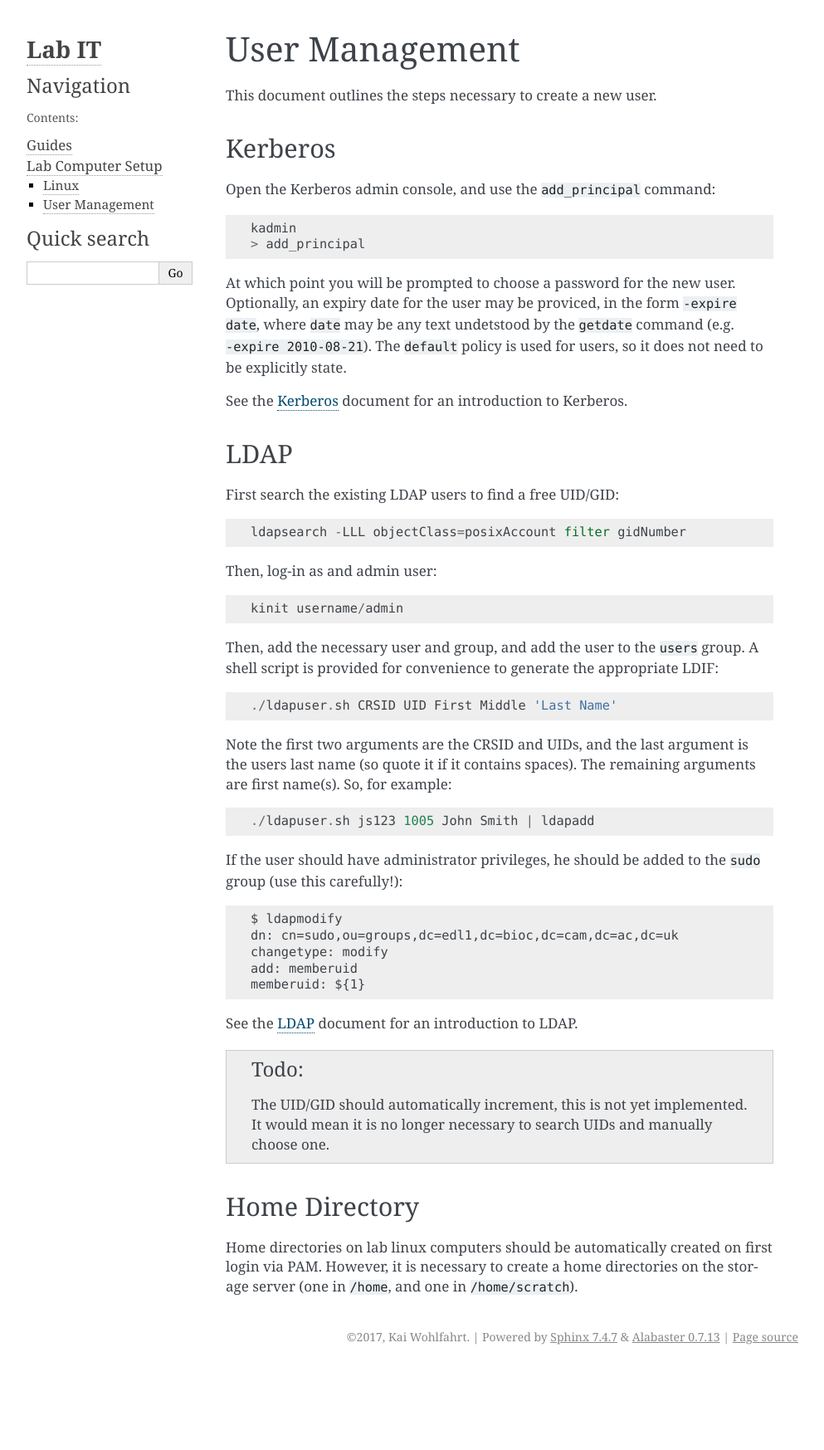
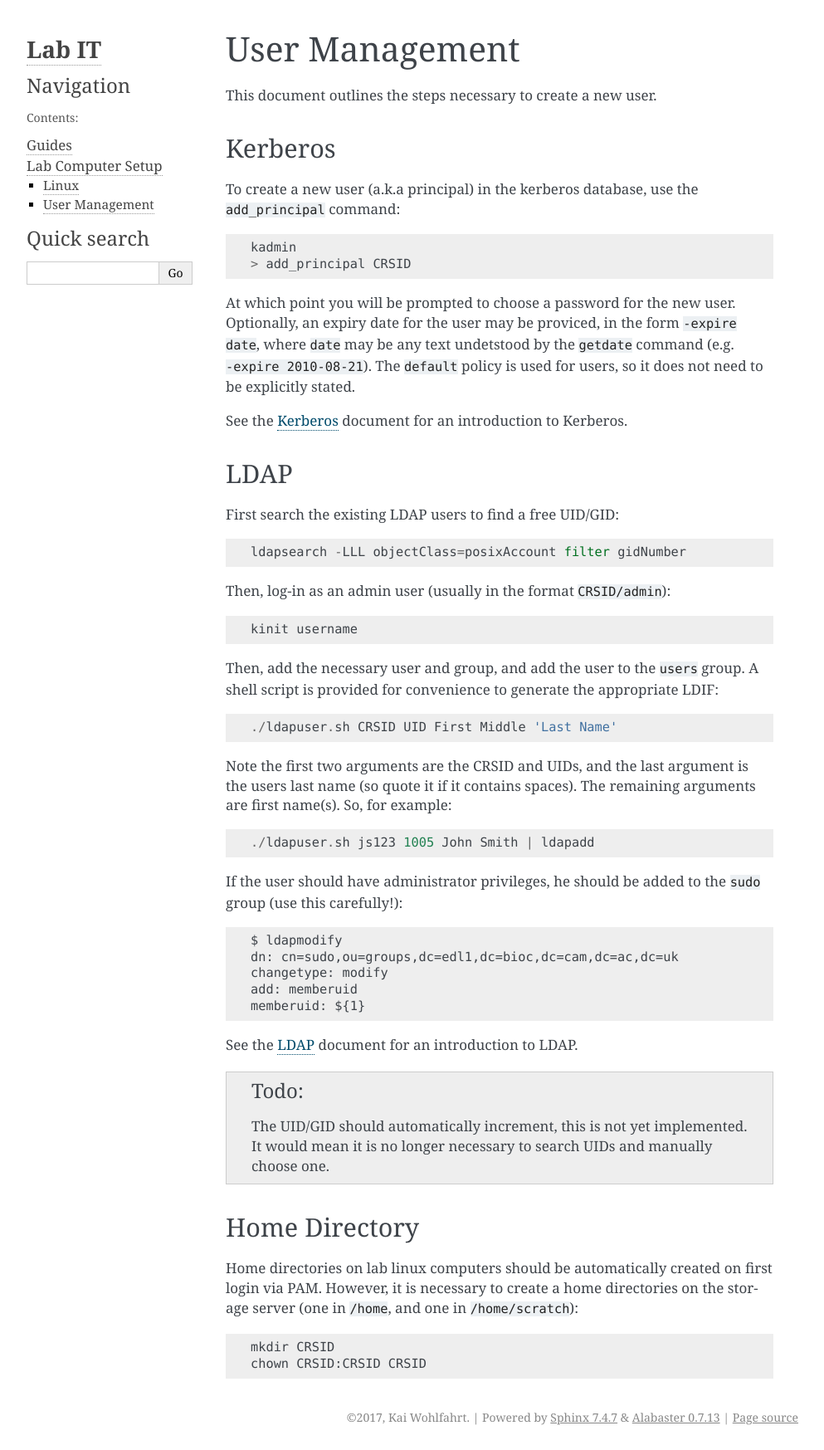
Before and after one commit to kwohlfahrt/computer-notes, a Sphinx documentation site: the page built from documentation/lab_computers/users.rst, in a window 1280 px wide. Shown: the whole page at 83% size, without its empty margins (148-1141 px from the left). Built offline with Sphinx 7.4.7, drawn with Linux system fonts in a browser that asks for light colours; before the commit the page ends 1650 px from its top, so only the background shows below that.

Commit message:
Update user instructions
After first pass with Wayne.

```diff
--- a/documentation/lab_computers/users.rst
+++ b/documentation/lab_computers/users.rst
@@ -8,16 +8,17 @@ This document outlines the steps necessary to create a new user.
 Kerberos
 --------
 
-Open the Kerberos admin console, and use the ``add_principal`` command::
+To create a new user (a.k.a principal) in the kerberos database, use the
+``add_principal`` command::
 
   kadmin
-  > add_principal
+  > add_principal CRSID
 
 At which point you will be prompted to choose a password for the new user.
 Optionally, an expiry date for the user may be proviced, in the form ``-expire
 date``, where ``date`` may be any text undetstood by the ``getdate`` command
 (e.g. ``-expire 2010-08-21``). The ``default`` policy is used for users, so it
-does not need to be explicitly state.
+does not need to be explicitly stated.
 
 See the :ref:`kerberos-guide` document for an introduction to Kerberos.
 
@@ -28,9 +29,9 @@ First search the existing LDAP users to find a free UID/GID::
 
   ldapsearch -LLL objectClass=posixAccount filter gidNumber
 
-Then, log-in as and admin user::
+Then, log-in as an admin user (usually in the format ``CRSID/admin``)::
 
-  kinit username/admin
+  kinit username
 
 Then, add the necessary user and group, and add the user to the ``users`` group.
 A shell script is provided for convenience to generate the appropriate LDIF::
@@ -63,4 +64,7 @@ Home Directory
 
 Home directories on lab linux computers should be automatically created on first
 login via PAM. However, it is necessary to create a home directories on the
-storage server (one in ``/home``, and one in ``/home/scratch``).
+storage server (one in ``/home``, and one in ``/home/scratch``)::
+
+  mkdir CRSID
+  chown CRSID:CRSID CRSID
```
